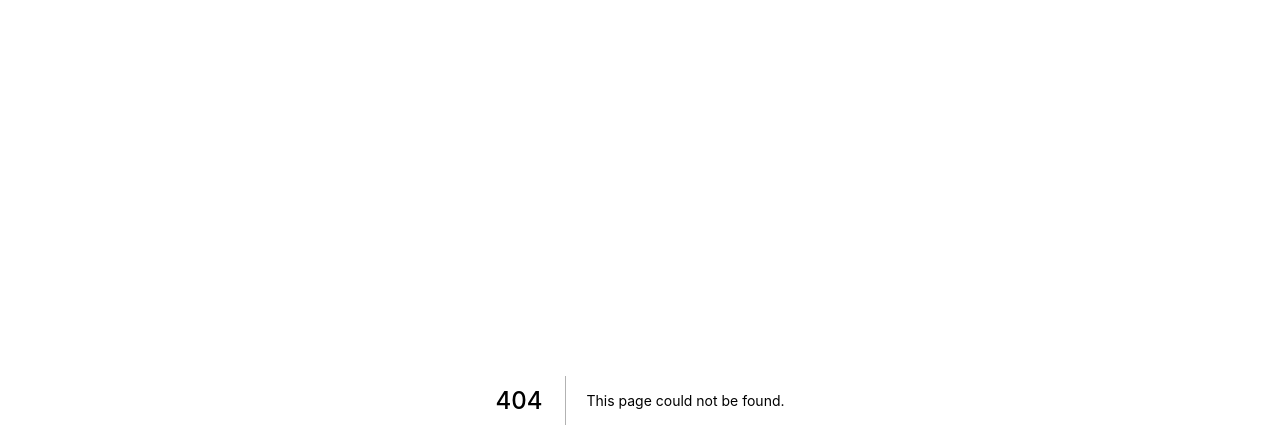
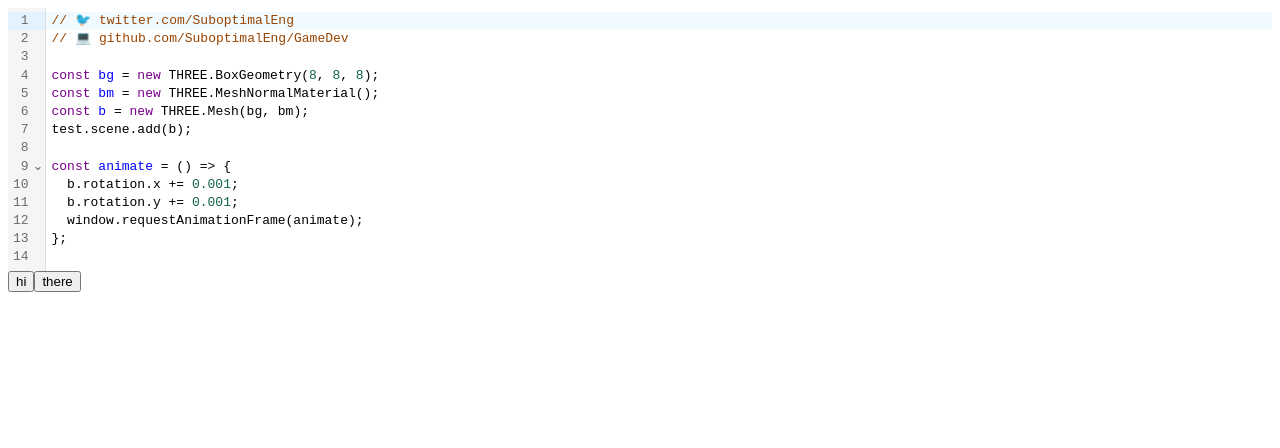
Before and after one commit to SuboptimalEng/three-js-games, a Next.js app in the folder brick-breaker/: page /components/CustomEditor in a window 1280 px wide. Before the commit this address had no page. Shown: the top 448 px of the page. Built offline with nearby package versions, Linux system fonts and the light colour scheme.

Commit message:
Add button to toggle custom code mirror editor.

```diff
--- /dev/null
+++ b/brick-breaker/pages/components/CustomEditor.jsx
@@ -0,0 +1,52 @@
+import { useState } from "react";
+import Draggable from "react-draggable";
+import CodeMirror from "@uiw/react-codemirror";
+import { javascript } from "@codemirror/lang-javascript";
+
+export default function CustomEditor() {
+  const codeArray = [
+    `// 🐦 twitter.com/SuboptimalEng
+// 💻 github.com/SuboptimalEng/GameDev
+
+const bg = new THREE.BoxGeometry(8, 8, 8);
+const bm = new THREE.MeshNormalMaterial();
+const b = new THREE.Mesh(bg, bm);
+test.scene.add(b);
+
+const animate = () => {
+  b.rotation.x += 0.001;
+  b.rotation.y += 0.001;
+  window.requestAnimationFrame(animate);
+};
+  `,
+  ];
+  const [code, setCode] = useState(codeArray[0]);
+
+  return (
+    <div className="absolute inset-x-64 inset-y-32">
+      <Draggable>
+        <div className="w-full h-full text-2xl bg-white rounded-xl">
+          <div className="w-full h-full p-2">
+            <CodeMirror
+              value={code}
+              height="100%"
+              theme="light"
+              extensions={[javascript()]}
+              onChange={(value, viewUpdate) => {
+                console.log("value:", value);
+                setCode(value);
+              }}
+              className="h-full w-11/12"
+            />
+            <div className="absolute border top-2 bottom-2 right-2 w-1/12">
+              <div className="flex flex-col h-full place-items-center justify-center">
+                <button onClick={() => console.log("hi")}>hi</button>
+                <button onClick={() => console.log("there")}>there</button>
+              </div>
+            </div>
+          </div>
+        </div>
+      </Draggable>
+    </div>
+  );
+}
```
Also changed, not shown: brick-breaker/pages/index.jsx (+7 -41 lines).
